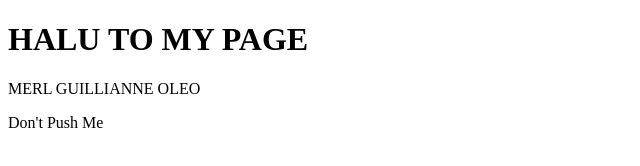
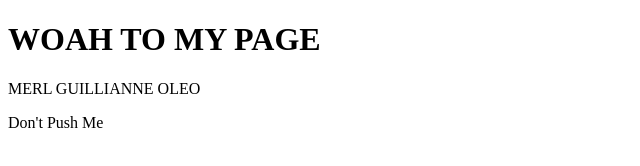
Before and after one commit to mgnsm-oxd/OLEO, a plain HTML site: page index.html in a window 1280 px wide. Shown: the whole page, without its empty margins (0-640 px from the left). Drawn offline with Linux system fonts and the light colour scheme.

Commit message:
for conflict

```diff
--- a/index.html
+++ b/index.html
@@ -6,7 +6,7 @@
     <title>Document</title>
 </head>
 <body>
-    <h1>HALU TO MY PAGE</h1>
+    <h1>WOAH TO MY PAGE</h1>
     <p>MERL GUILLIANNE OLEO</p>
     <p>Don't Push Me</p>
 </body>
```
